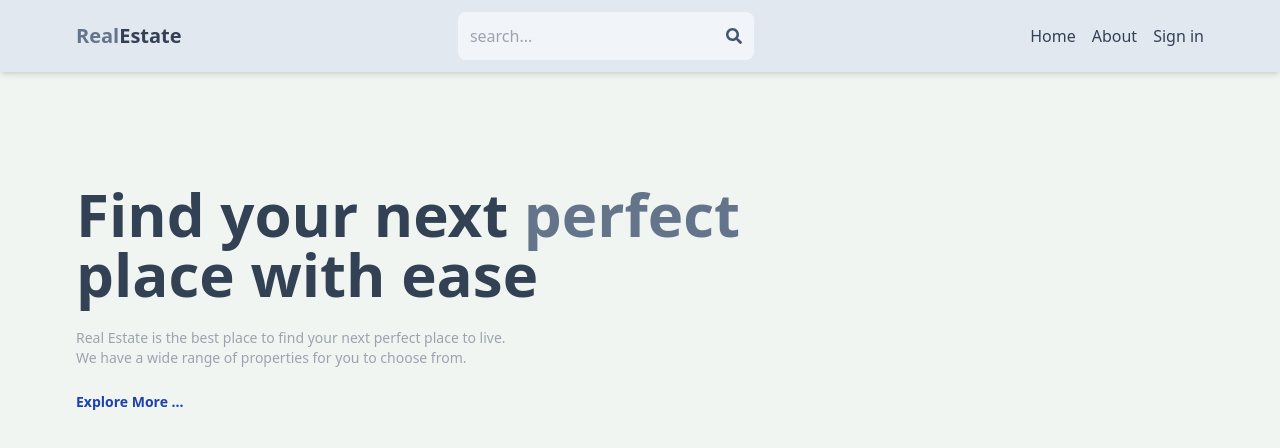
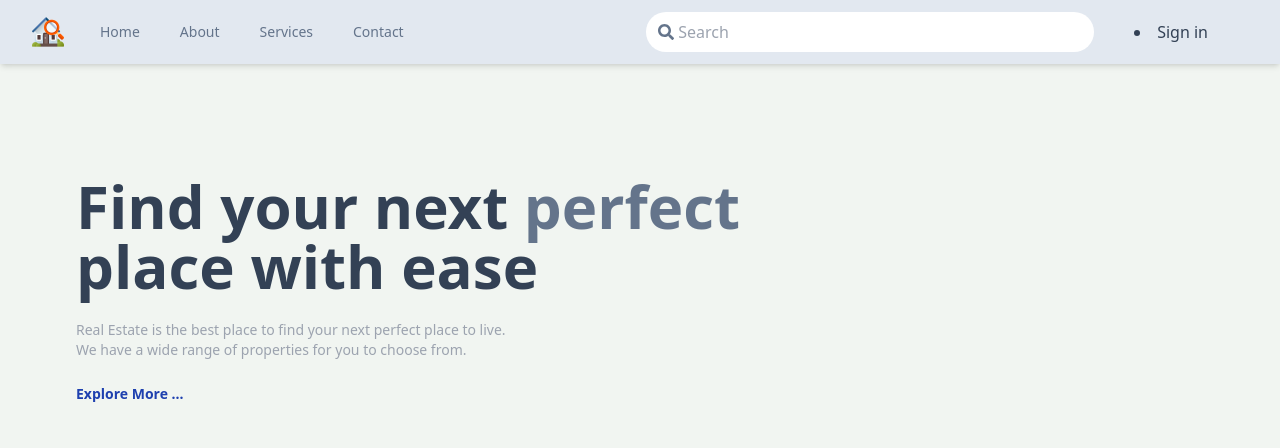
Before and after one commit to ganeshlonare/MERN-Esate-project, a React (Vite) app in the folder client/: page / in a window 1280 px wide. Shown: the top 448 px of the page. Built offline with nearby package versions, Linux system fonts and the light colour scheme; no server answers.

Commit message:
Update Header section.

```diff
--- a/client/src/components/Header.jsx
+++ b/client/src/components/Header.jsx
@@ -1,10 +1,70 @@
 import { useEffect, useState } from 'react'
-import {FaSearch} from 'react-icons/fa'
+// import {FaSearch} from 'react-icons/fa'
 import { Link, useNavigate } from 'react-router-dom'
 import {useSelector} from 'react-redux'
 
-export default function Header() {
-    const [searchTerm,setSearchTerm]=useState('');
+// export default function Header() {
+    // const [searchTerm,setSearchTerm]=useState('');
+    // const {currentUser}=useSelector(state=> state.user);
+    // const navigate=useNavigate();
+
+    // const handleSubmit = (e) => {
+    //     e.preventDefault();
+    //     const urlParams = new URLSearchParams(window.location.search);
+    //     urlParams.set('searchTerm', searchTerm);
+    //     const searchQuery = urlParams.toString();
+    //     navigate(`/search?${searchQuery}`);
+    //   };
+
+    //   useEffect(() => {
+    //     const urlParams = new URLSearchParams(location.search);
+    //     const searchTermFromUrl = urlParams.get('searchTerm');
+    //     if (searchTermFromUrl) {
+    //       setSearchTerm(searchTermFromUrl);
+    //     }
+    //   }, [location.search]);
+//   return (
+//     <header className='bg-slate-600 shadow-md'>
+//         <div className='flex justify-between items-center max-w-6xl mx-auto p-3'>
+//             <Link to="/">
+//         <h1 className='font-bold text-sm sm:text-xl flex flex-wrap'>
+//             <span className='text-gray-400 '>Real</span>
+//             <span className='text-slate-200 '>Estate</span>
+//         </h1>
+//         </Link>
+//         <form onSubmit={handleSubmit} className='bg-slate-100 p-3 rounded-lg flex items-center'>
+//             <input type="text" placeholder='search...' className='bg-transparent focus:outline-none w-24 sm:w-64' value={searchTerm} onChange={(e)=>setSearchTerm(e.target.value)} />
+//             <button>
+//             <FaSearch className='text-slate-600 cursor-pointer'></FaSearch>
+//             </button>
+//         </form>
+//         <ul className='flex gap-4'>
+//             <Link to="/"><li className='hidden sm:inline text-slate-200 hover:underline'>Home</li></Link>
+//             <Link to="/about"><li className='hidden sm:inline text-slate-200 hover:underline'>About</li></Link>
+            // <Link to="/profile">
+            // {currentUser?(
+            //     <img className='rounded-full h-7 w-7 object-cover' src={currentUser.avatar} alt="profile" />
+            // ):<li className='text-slate-700 hover:underline'>Sign in</li>
+            // }
+            // </Link>
+//         </ul>
+//         </div>
+
+//     </header>
+//   )
+// }
+
+
+import logo from '../../public/search.png'
+import {FaSearch} from 'react-icons/fa'
+
+const Header = () => {
+  const [isOpen, setIsOpen] = useState(false);
+  const [isSearchOpen, setIsSearchOpen] = useState(false);
+
+  // const {currentUser}=useSelector(state=> state.user);
+
+  const [searchTerm,setSearchTerm]=useState('');
     const {currentUser}=useSelector(state=> state.user);
     const navigate=useNavigate();
 
@@ -23,34 +83,80 @@
           setSearchTerm(searchTermFromUrl);
         }
       }, [location.search]);
+
   return (
-    <header className='bg-slate-200 shadow-md'>
-        <div className='flex justify-between items-center max-w-6xl mx-auto p-3'>
-            <Link to="/">
-        <h1 className='font-bold text-sm sm:text-xl flex flex-wrap'>
-            <span className='text-slate-500 '>Real</span>
-            <span className='text-slate-700 '>Estate</span>
-        </h1>
-        </Link>
-        <form onSubmit={handleSubmit} className='bg-slate-100 p-3 rounded-lg flex items-center'>
+    <nav className="bg-slate-200 shadow-md">
+      <div className="max-w-7xl mx-auto px-4 sm:px-6 lg:px-8">
+        <div className="flex items-center justify-between h-16">
+          <div className="flex items-center">
+            <Link to="/" className="flex-shrink-0">
+              <img className="h-8 w-8" src={logo} alt="Logo" />
+            </Link>
+            <div className="hidden md:block ml-6">
+              <div className="flex space-x-4">
+                <Link to='/' className="text-slate-500 hover:text-gray-800 px-3 py-2 rounded-md text-sm font-medium">Home</Link>
+                <Link to="/about" className="text-slate-500 hover:text-gray-800 px-3 py-2 rounded-md text-sm font-medium">About</Link>
+                <Link to="/services" className="text-slate-500 hover:text-gray-800 px-3 py-2 rounded-md text-sm font-medium">Services</Link>
+                <Link to="/contact" className="text-slate-500 hover:text-gray-800 px-3 py-2 rounded-md text-sm font-medium">Contact</Link>
+              </div>
+            </div>
+          </div>
+          <form onSubmit={handleSubmit} className="flex-1 flex justify-center lg:justify-end">
+            <div className="max-w-xs w-full lg:max-w-md">
+              <label htmlFor="search" className="sr-only">Search</label>
+              <div className={`relative ${isSearchOpen ? 'ring-2 ring-blue-500' : ''} transition-all duration-300 ease-in-out`}>
+                <input
+                  id="search"
+                  type="text"
+                  className={`block w-full border-0 rounded-full py-2 pl-8 pr-4 placeholder-gray-400 text-white focus:outline-none focus:bg-white focus:text-gray-900 focus:ring-2 focus:ring-blue-500 focus:border-transparent ${isSearchOpen ? 'placeholder-gray-600' : 'placeholder-gray-400'}`}
+                  placeholder="Search"
+                  value={searchTerm}
+                  onChange={(e)=>setSearchTerm(e.target.value)}
+                />
+                <div className="absolute inset-y-0 left-0 pl-3 flex items-center">
+                  <FaSearch className='text-slate-500' />
+                </div>
+              </div>
+            </div>
+
+          </form>
+
+          {/* <form onSubmit={handleSubmit} className='bg-slate-100 p-3 rounded-full flex  items-center'>
             <input type="text" placeholder='search...' className='bg-transparent focus:outline-none w-24 sm:w-64' value={searchTerm} onChange={(e)=>setSearchTerm(e.target.value)} />
             <button>
             <FaSearch className='text-slate-600 cursor-pointer'></FaSearch>
             </button>
-        </form>
-        <ul className='flex gap-4'>
-            <Link to="/"><li className='hidden sm:inline text-slate-700 hover:underline'>Home</li></Link>
-            <Link to="/about"><li className='hidden sm:inline text-slate-700 hover:underline'>About</li></Link>
-            <Link to="/profile">
+        </form> */}
+
+          <div className="lg:m-10">
+          <Link to="/profile">
             {currentUser?(
                 <img className='rounded-full h-7 w-7 object-cover' src={currentUser.avatar} alt="profile" />
             ):<li className='text-slate-700 hover:underline'>Sign in</li>
             }
+            </Link>
+          </div>
 
-            </Link>
-        </ul>
+          <div className="-mr-2 flex md:hidden">
+            <button onClick={() => setIsOpen(!isOpen)} className="ml-3 inline-flex items-center justify-center p-2 rounded-md text-gray-400 hover:text-white hover:bg-gray-700 focus:outline-none focus:bg-gray-700 focus:text-white">
+              <svg className="h-6 w-6" xmlns="http://www.w3.org/2000/svg" fill="none" viewBox="0 0 24 24" stroke="currentColor">
+                <path strokeLinecap="round" strokeLinejoin="round" strokeWidth="2" d="M4 6h16M4 12h16m-7 6h7"></path>
+              </svg>
+            </button>
+          </div>
         </div>
+      </div>
 
-    </header>
-  )
+      <div className={`${isOpen ? 'block' : 'hidden'} md:hidden`}>
+        <div className="px-2 pt-2 pb-3 space-y-1 sm:px-3">
+          <Link to="/" className="text-slate-500 hover:text-gray-800 block px-3 py-2 rounded-md text-base font-medium">Home</Link>
+          <Link to="/about" className="text-slate-500 hover:text-gray-800 block px-3 py-2 rounded-md text-base font-medium">About</Link>
+          <Link to="/services" className="text-slate-500 hover:text-gray-800 block px-3 py-2 rounded-md text-base font-medium">Services</Link>
+          <Link to="/contact" className="text-slate-500 hover:text-gray-800 block px-3 py-2 rounded-md text-base font-medium">Contact</Link>
+        </div>
+      </div>
+    </nav>
+  );
 }
+
+export default Header;
```
